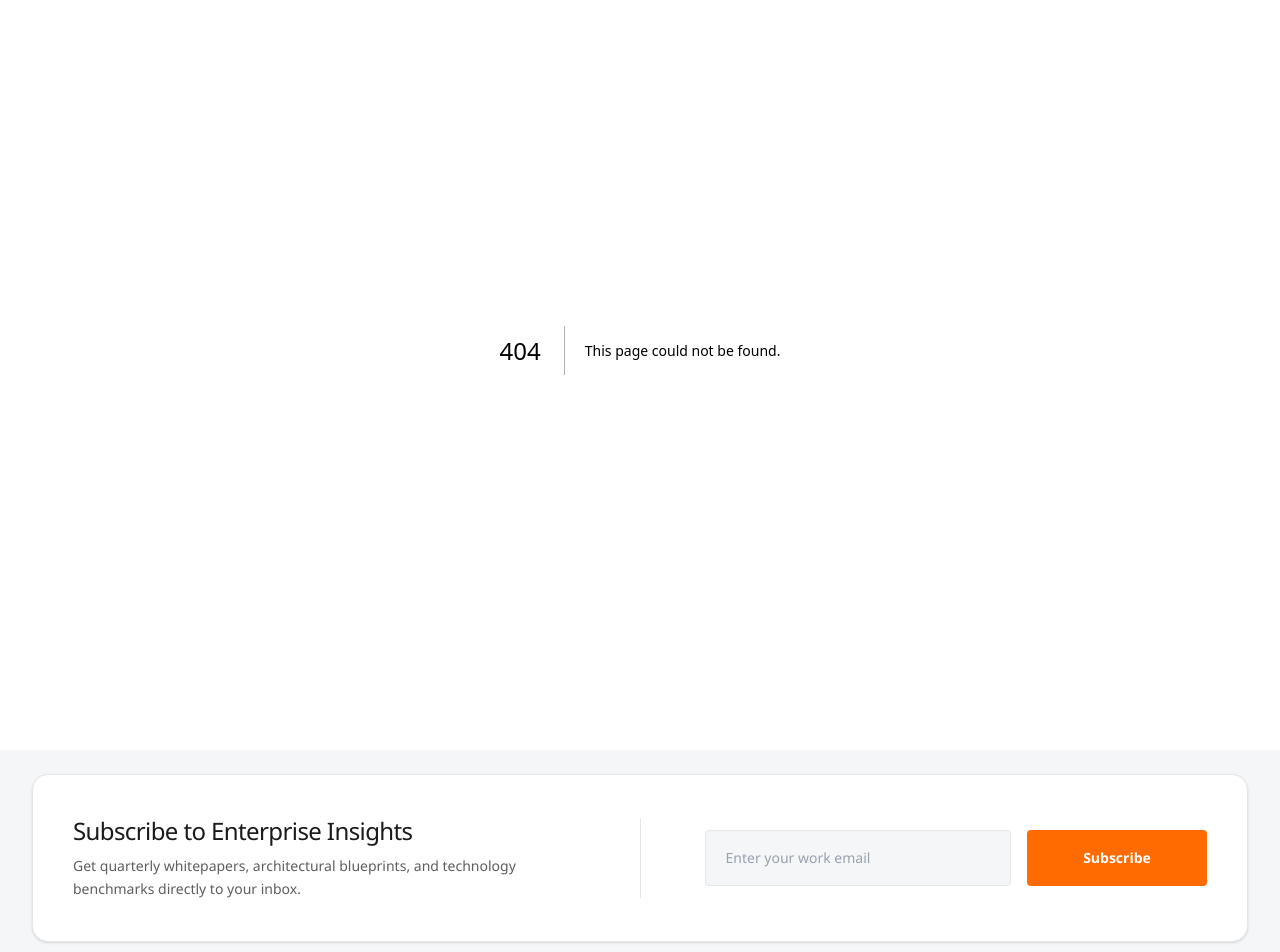
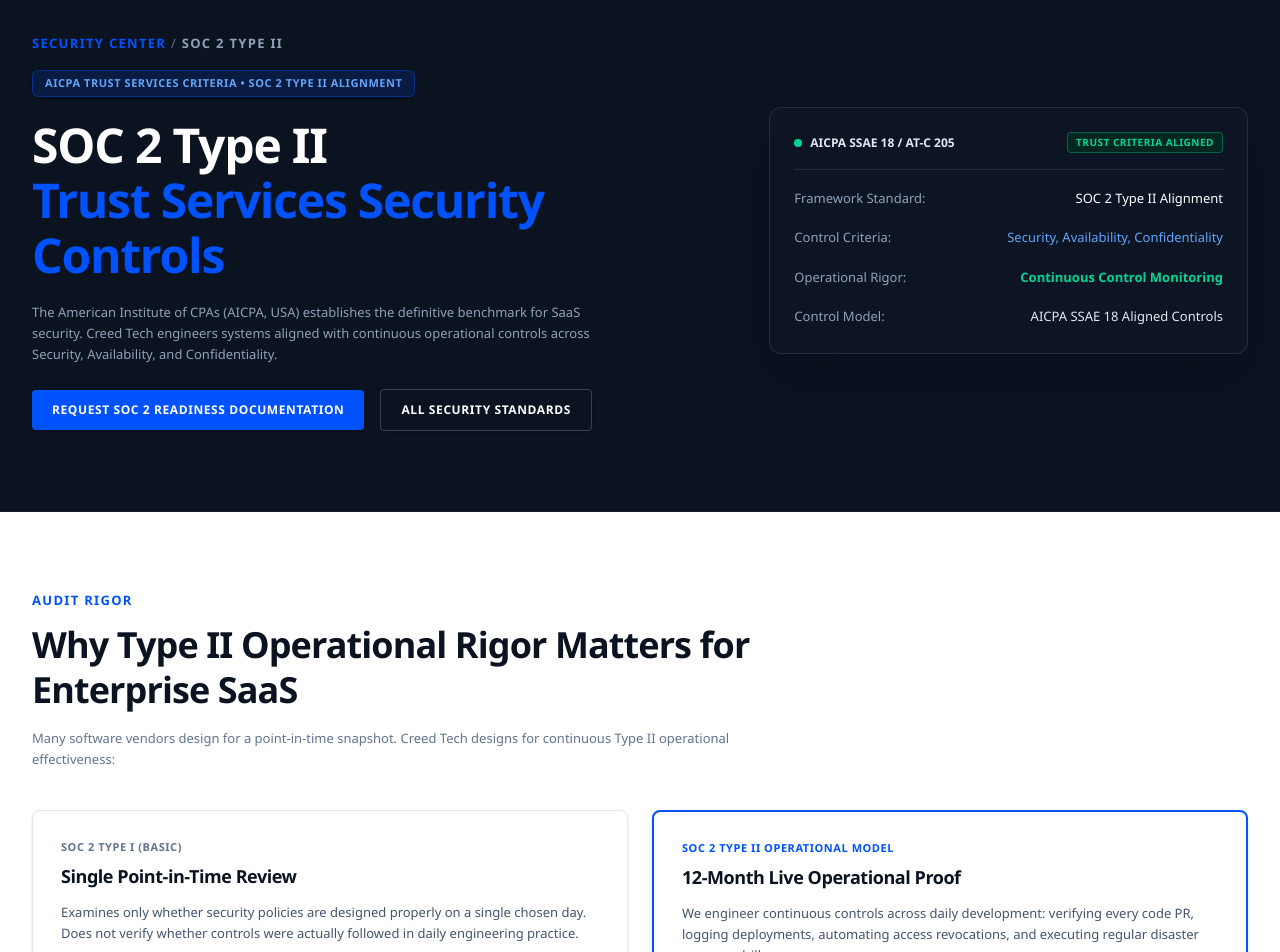
Before and after one commit to tariq200380/enterprise-app, a Next.js app: page /security-soc-2 in a window 1280 px wide. Before the commit this address had no page. Shown: the part 160-1112 px from the top of the page. Built offline with nearby package versions, Linux system fonts and the light colour scheme.

Commit message:
feat: implement AICPA SOC 2 Type II page hero and audit rigor comparison section in pure Tailwind CSS

```diff
--- /dev/null
+++ b/src/app/security-soc-2/page.tsx
@@ -0,0 +1,169 @@
+import type { Metadata } from "next";
+import Link from "next/link";
+
+export const metadata: Metadata = {
+  title: "AICPA SOC 2 Type II Security Controls | Creed Tech",
+  description:
+    "The American Institute of CPAs (AICPA, USA) establishes the definitive benchmark for SaaS security. Creed Tech engineers systems aligned with continuous operational controls across Security, Availability, and Confidentiality.",
+};
+
+export default function SecuritySoc2Page() {
+  return (
+    <div className="w-full bg-white">
+      {/* Hero Section (Dark Theme 2-Column) */}
+      <section className="w-full bg-[#0B1220] pt-16 pb-16 sm:pt-20 sm:pb-20 px-4 sm:px-6 lg:px-8 border-b border-slate-800/60">
+        <div className="max-w-7xl mx-auto">
+          <div className="grid grid-cols-1 lg:grid-cols-12 gap-10 lg:gap-12 items-center">
+            {/* Left Column */}
+            <div className="lg:col-span-7 flex flex-col items-start text-left">
+              {/* Breadcrumb Header */}
+              <div className="mb-4">
+                <span className="text-xs sm:text-[13px] font-bold text-[#0052FF] tracking-widest uppercase">
+                  <Link href="/security" className="hover:underline">
+                    SECURITY CENTER
+                  </Link>{" "}
+                  <span className="text-slate-500 font-normal">/</span>{" "}
+                  <span className="text-slate-400">SOC 2 TYPE II</span>
+                </span>
+              </div>
+
+              {/* Badge */}
+              <div className="inline-flex items-center gap-2 px-3 py-1 rounded-md bg-[#0052FF]/15 border border-[#0052FF]/40 text-[#60A5FA] text-[11px] font-bold tracking-wider uppercase mb-5 shadow-sm">
+                <span>AICPA TRUST SERVICES CRITERIA &bull; SOC 2 TYPE II ALIGNMENT</span>
+              </div>
+
+              {/* Heading */}
+              <h1 className="text-3xl sm:text-4xl md:text-5xl font-extrabold tracking-tight leading-[1.15] mb-5">
+                <span className="text-white block">SOC 2 Type II</span>
+                <span className="text-[#0052FF] block">Trust Services Security Controls</span>
+              </h1>
+
+              {/* Subtitle */}
+              <p className="text-slate-400 text-xs sm:text-[13px] leading-relaxed max-w-xl mb-6 font-normal">
+                The American Institute of CPAs (AICPA, USA) establishes the definitive benchmark for SaaS security. Creed Tech engineers systems aligned with continuous operational controls across Security, Availability, and Confidentiality.
+              </p>
+
+              {/* Action Buttons */}
+              <div className="flex flex-wrap items-center gap-4">
+                <Link
+                  href="/contact"
+                  className="px-5 py-3 bg-[#0052FF] hover:bg-[#0043D1] text-white font-bold text-xs tracking-wider rounded uppercase transition-colors shadow-sm"
+                >
+                  REQUEST SOC 2 READINESS DOCUMENTATION
+                </Link>
+                <Link
+                  href="/security"
+                  className="px-5 py-3 bg-transparent hover:bg-white/10 text-white font-bold text-xs tracking-wider rounded uppercase border border-white/20 transition-colors shadow-sm"
+                >
+                  ALL SECURITY STANDARDS
+                </Link>
+              </div>
+            </div>
+
+            {/* Right Column: AICPA SSAE 18 / AT-C 205 Card */}
+            <div className="lg:col-span-5">
+              <div className="bg-[#0E1726]/90 border border-slate-700/60 rounded-xl p-5 sm:p-6 shadow-2xl backdrop-blur-sm">
+                {/* Header of Card */}
+                <div className="flex items-center justify-between border-b border-slate-700/60 pb-4 mb-4">
+                  <div className="flex items-center gap-2 text-xs font-semibold text-slate-200">
+                    <span className="w-2 h-2 rounded-full bg-emerald-400"></span>
+                    <span>AICPA SSAE 18 / AT-C 205</span>
+                  </div>
+                  <span className="px-2 py-0.5 rounded bg-emerald-950/80 border border-emerald-500/40 text-emerald-400 text-[10px] font-bold uppercase tracking-wider">
+                    TRUST CRITERIA ALIGNED
+                  </span>
+                </div>
+
+                {/* Rows Table */}
+                <div className="space-y-3.5 text-xs sm:text-[13px]">
+                  <div className="flex items-start justify-between gap-4 py-1">
+                    <span className="text-slate-400 font-normal">Framework Standard:</span>
+                    <span className="text-white font-medium text-right">SOC 2 Type II Alignment</span>
+                  </div>
+
+                  <div className="flex items-start justify-between gap-4 py-1">
+                    <span className="text-slate-400 font-normal">Control Criteria:</span>
+                    <span className="text-[#60A5FA] font-medium text-right">Security, Availability, Confidentiality</span>
+                  </div>
+
+                  <div className="flex items-start justify-between gap-4 py-1">
+                    <span className="text-slate-400 font-normal">Operational Rigor:</span>
+                    <span className="text-emerald-400 font-semibold text-right">Continuous Control Monitoring</span>
+                  </div>
+
+                  <div className="flex items-start justify-between gap-4 py-1">
+                    <span className="text-slate-400 font-normal">Control Model:</span>
+                    <span className="text-slate-200 font-medium text-right">AICPA SSAE 18 Aligned Controls</span>
+                  </div>
+                </div>
+              </div>
+            </div>
+          </div>
+        </div>
+      </section>
+
+      {/* Section: Why Type II Operational Rigor Matters for Enterprise SaaS */}
+      <section className="w-full py-16 sm:py-20 px-4 sm:px-6 lg:px-8 bg-white">
+        <div className="max-w-7xl mx-auto">
+          {/* Section Header */}
+          <div className="mb-8 sm:mb-10 text-left">
+            <span className="text-xs sm:text-[13px] font-bold text-[#0052FF] tracking-widest uppercase block mb-3">
+              AUDIT RIGOR
+            </span>
+            <h2 className="text-2xl sm:text-3xl md:text-4xl font-extrabold text-[#0B1220] tracking-tight leading-tight mb-4">
+              Why Type II Operational Rigor Matters for<br className="hidden sm:inline" /> Enterprise SaaS
+            </h2>
+            <p className="text-slate-500 text-xs sm:text-[13px] max-w-3xl leading-relaxed font-normal">
+              Many software vendors design for a point-in-time snapshot. Creed Tech designs for continuous Type II operational effectiveness:
+            </p>
+          </div>
+
+          {/* 2 Comparison Cards Grid */}
+          <div className="grid grid-cols-1 md:grid-cols-2 gap-6 items-stretch">
+            {/* Left Card: SOC 2 Type I (Basic) */}
+            <div className="bg-white border border-slate-200 rounded-lg p-6 sm:p-7 flex flex-col justify-between shadow-sm hover:shadow transition-shadow">
+              <div>
+                <span className="text-slate-500 font-bold text-[10px] sm:text-[11px] uppercase tracking-wider block mb-1.5">
+                  SOC 2 TYPE I (BASIC)
+                </span>
+                <h3 className="text-[#0B1220] font-bold text-base sm:text-lg tracking-tight mb-3">
+                  Single Point-in-Time Review
+                </h3>
+                <p className="text-slate-600 text-xs sm:text-[13px] leading-relaxed font-normal">
+                  Examines only whether security policies are designed properly on a single chosen day. Does not verify whether controls were actually followed in daily engineering practice.
+                </p>
+              </div>
+
+              <div className="pt-6 mt-6 border-t border-slate-100">
+                <span className="text-slate-500 text-xs font-normal">
+                  Theoretical Design Only
+                </span>
+              </div>
+            </div>
+
+            {/* Right Card: SOC 2 Type II Operational Model */}
+            <div className="bg-white border-2 border-[#0052FF] rounded-lg p-6 sm:p-7 flex flex-col justify-between shadow-md hover:shadow-lg transition-shadow">
+              <div>
+                <span className="text-[#0052FF] font-bold text-[10px] sm:text-[11px] uppercase tracking-wider block mb-1.5">
+                  SOC 2 TYPE II OPERATIONAL MODEL
+                </span>
+                <h3 className="text-[#0B1220] font-bold text-base sm:text-lg tracking-tight mb-3">
+                  12-Month Live Operational Proof
+                </h3>
+                <p className="text-slate-600 text-xs sm:text-[13px] leading-relaxed font-normal">
+                  We engineer continuous controls across daily development: verifying every code PR, logging deployments, automating access revocations, and executing regular disaster recovery drills.
+                </p>
+              </div>
+
+              <div className="pt-6 mt-6 border-t border-slate-100 flex items-center justify-start">
+                <span className="inline-flex items-center px-2.5 py-1 rounded bg-emerald-50 text-emerald-700 border border-emerald-200/80 text-[11px] font-bold tracking-wide">
+                  Continuous Control Effectiveness
+                </span>
+              </div>
+            </div>
+          </div>
+        </div>
+      </section>
+    </div>
+  );
+}
--- a/src/app/security/page.tsx
+++ b/src/app/security/page.tsx
@@ -203,7 +203,7 @@
                     TRUST SERVICES READY
                   </span>
                   <Link
-                    href="/contact"
+                    href="/security-soc-2"
                     className="text-[#0052FF] hover:text-[#0043D1] text-xs font-semibold inline-flex items-center gap-1 transition-colors"
                   >
                     <span>View Architecture</span>
@@ -228,7 +228,7 @@
                   Framework Aligned
                 </span>
                 <Link
-                  href="/contact"
+                  href="/security-soc-2"
                   className="text-slate-800 text-xs font-semibold hover:text-[#0052FF] transition-colors"
                 >
                   Explore Full Breakdown
--- /dev/null
+++ b/src/app/security/soc-2/page.tsx
@@ -0,0 +1 @@
+export { default, metadata } from "@/app/security-soc-2/page";
--- a/src/components/Footer.tsx
+++ b/src/components/Footer.tsx
@@ -267,7 +267,7 @@
               GDPR
             </Link>
             <Link
-              href="/security#frameworks"
+              href="/security-soc-2"
               className="w-full sm:w-28 h-8 flex items-center justify-center text-center text-xs font-medium rounded-[4px] bg-[#242424] text-[#F4F6F8]/90 border border-[#383838] transition-colors duration-150 hover:border-[#FF6B00] hover:text-[#FF6B00] hover:bg-[#FF6B00]/10 cursor-pointer select-none"
             >
               SOC 2
```
